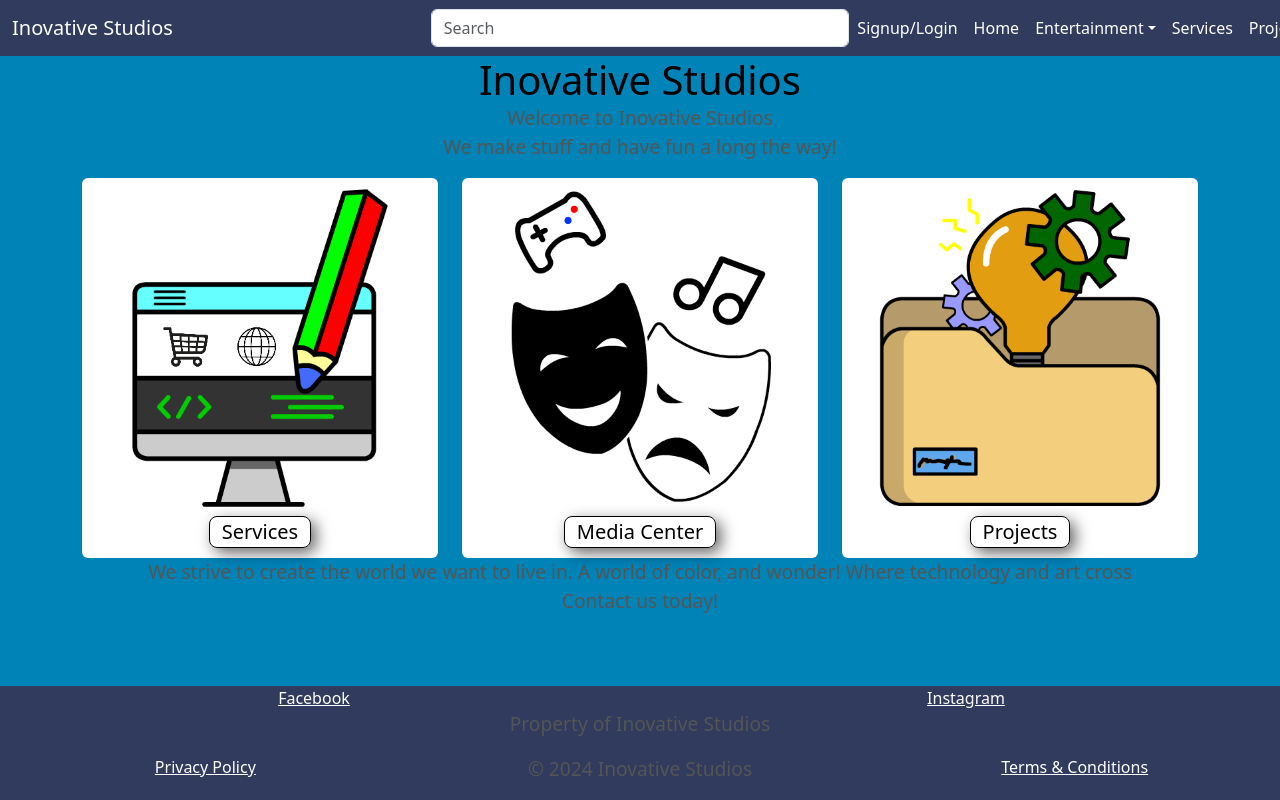
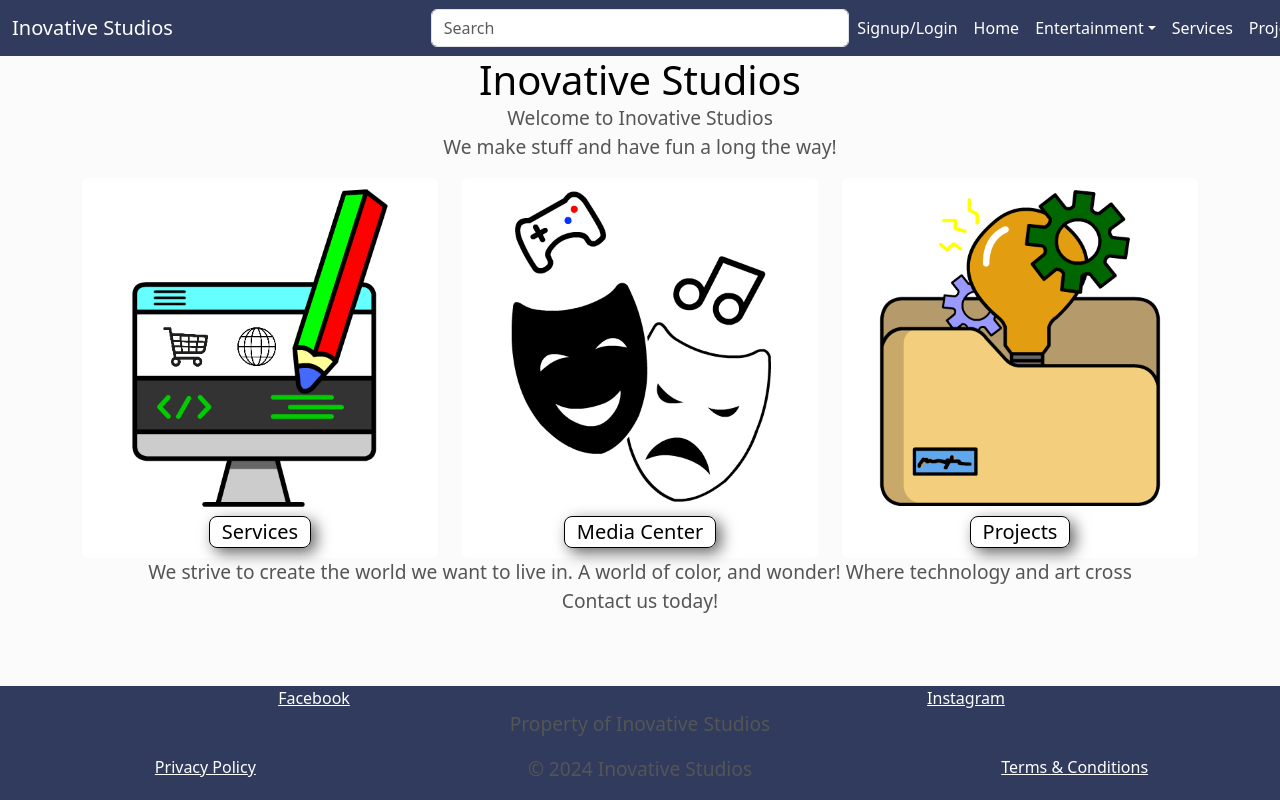
Before and after one commit to Inotila/Inovative-studios, a React (Create React App) app in the folder frontend/: page / in a window 1280 px wide. Shown: the top 800 px of the page. Built offline with nearby package versions, Linux system fonts and the light colour scheme.

Commit message:
Added style

```diff
--- a/frontend/src/components/assets/index.css
+++ b/frontend/src/components/assets/index.css
@@ -14,7 +14,7 @@ body {
   -webkit-font-smoothing: antialiased;
   -moz-osx-font-smoothing: grayscale;
   color: #000;
-  background-color: #0083B7 !important;
+  background-color: #fbfbfb !important;
 }
 
 h1, .h2, .h3, .h4, .h5, .h6, h1, h2, h3, h4, h5, h6 {
```
